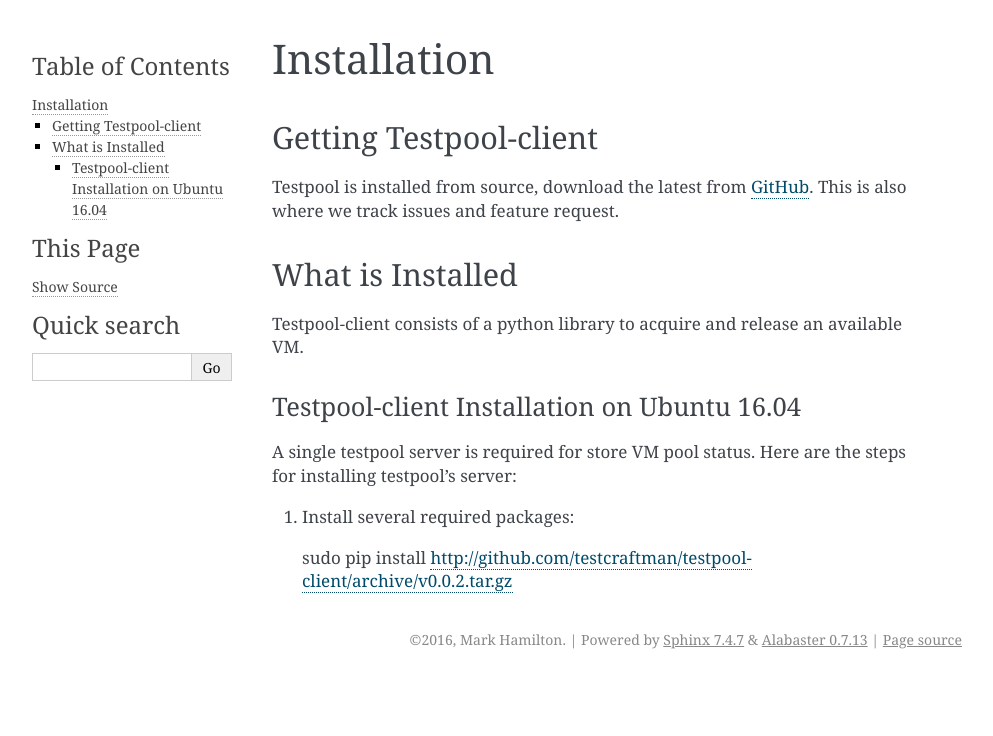
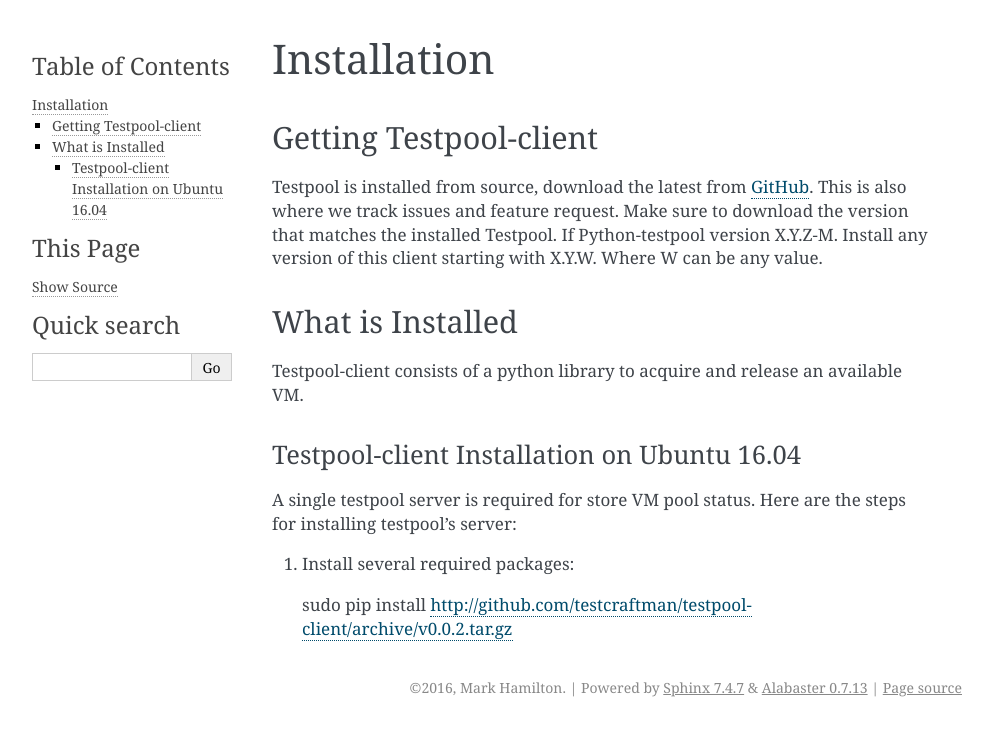
Before and after one commit to testcraftsman/testpool-client, a Sphinx documentation site: the page built from docs/source/installation.rst, in a window 1280 px wide. Shown: the top 736 px of the page, without its empty margins (148-1141 px from the left). Built offline with Sphinx 7.4.7, drawn with Linux system fonts in a browser that asks for light colours.

Commit message:
Explain how to install the stack

```diff
--- a/docs/source/installation.rst
+++ b/docs/source/installation.rst
@@ -6,7 +6,9 @@
 Getting Testpool-client
 =======================
 
-Testpool is installed from source, download the latest from `GitHub <http://www.github.com/testcraftsman/testpool-client/releases>`_. This is also where we track issues and feature request.
+Testpool is installed from source, download the latest from `GitHub <http://www.github.com/testcraftsman/testpool-client/releases>`_. This is also where we track issues and feature request. Make sure to download the version that
+matches the installed Testpool. If Python-testpool version X.Y.Z-M. Install
+any version of this client starting with X.Y.W. Where W can be any value.
 
 What is Installed
 =================
```
